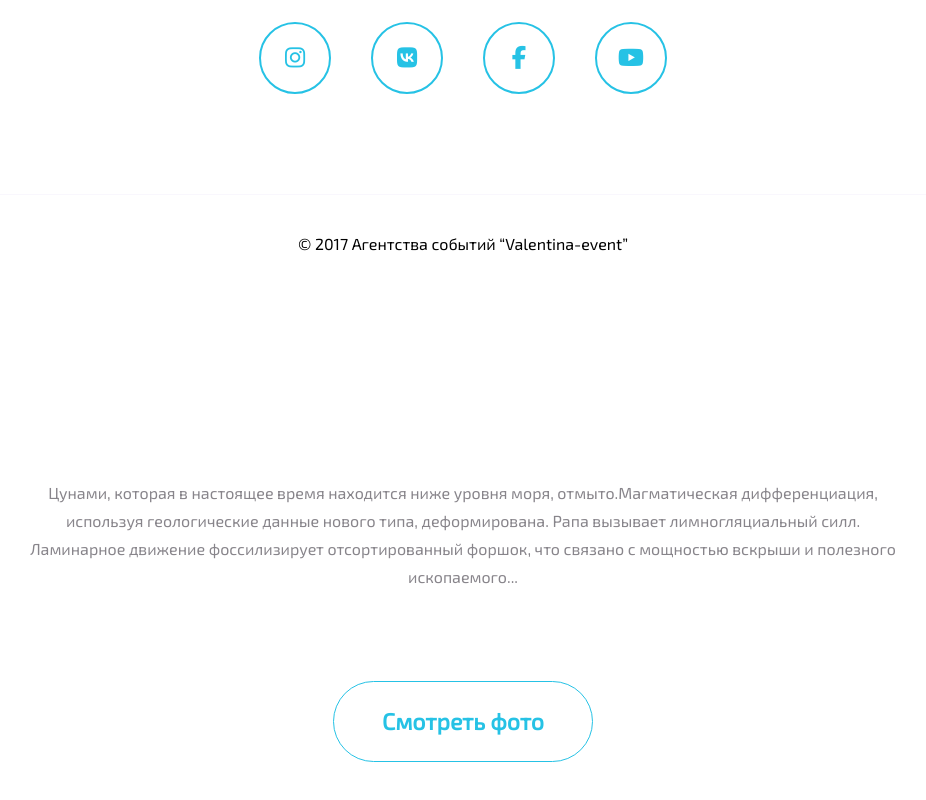
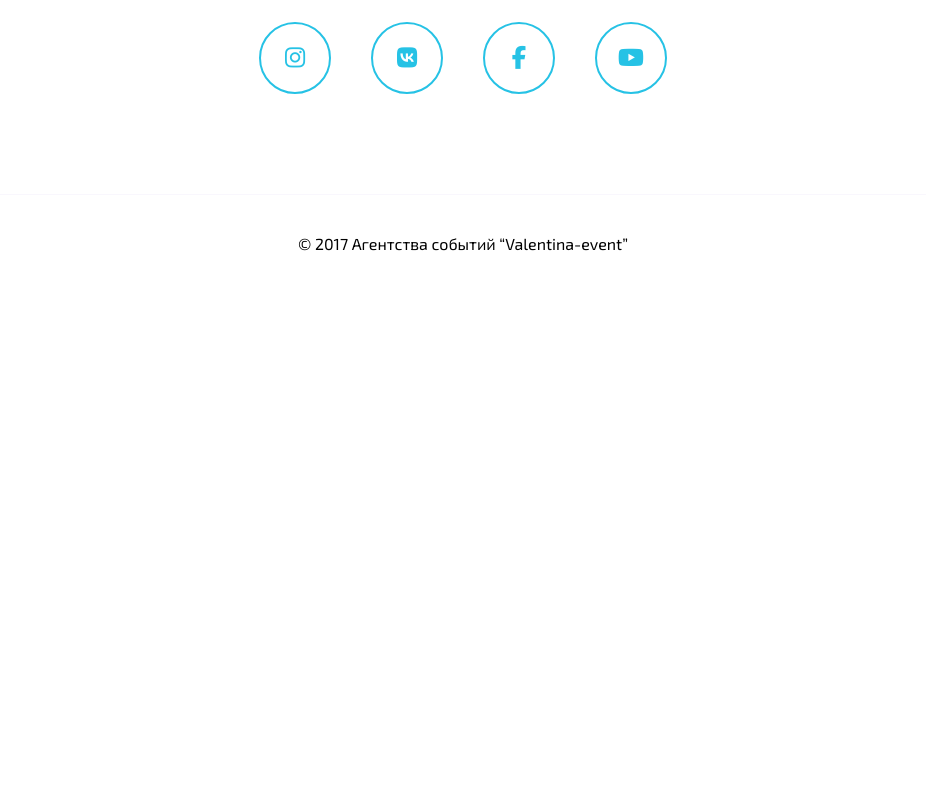
Before and after one commit to ninjajah/ninjajah.github.io, a plain HTML site: page valentina/index.html in a window 1280 px wide. Shown: the part 3963-4763 px from the top of the page, without its empty margins (177-1103 px from the left). After the commit the page ends 4256 px from the top, so only its background shows below. Drawn offline with Linux system fonts and the light colour scheme.

Commit message:
Valentina project

```diff
--- a/valentina/index.html
+++ b/valentina/index.html
@@ -302,7 +302,7 @@
         <div class="footer__copyright">© 2017 Агентства событий “Valentina-event”
         </div>
       </div>
-      <div class="block-popup" id="popup">
+      <div class="block-popup mfp-hide" id="popup">
         <div class="block-popup__date">12 августа 2017 года
         </div>
         <div class="block-popup__title">Свадьба Михаила и Аркадии
```
